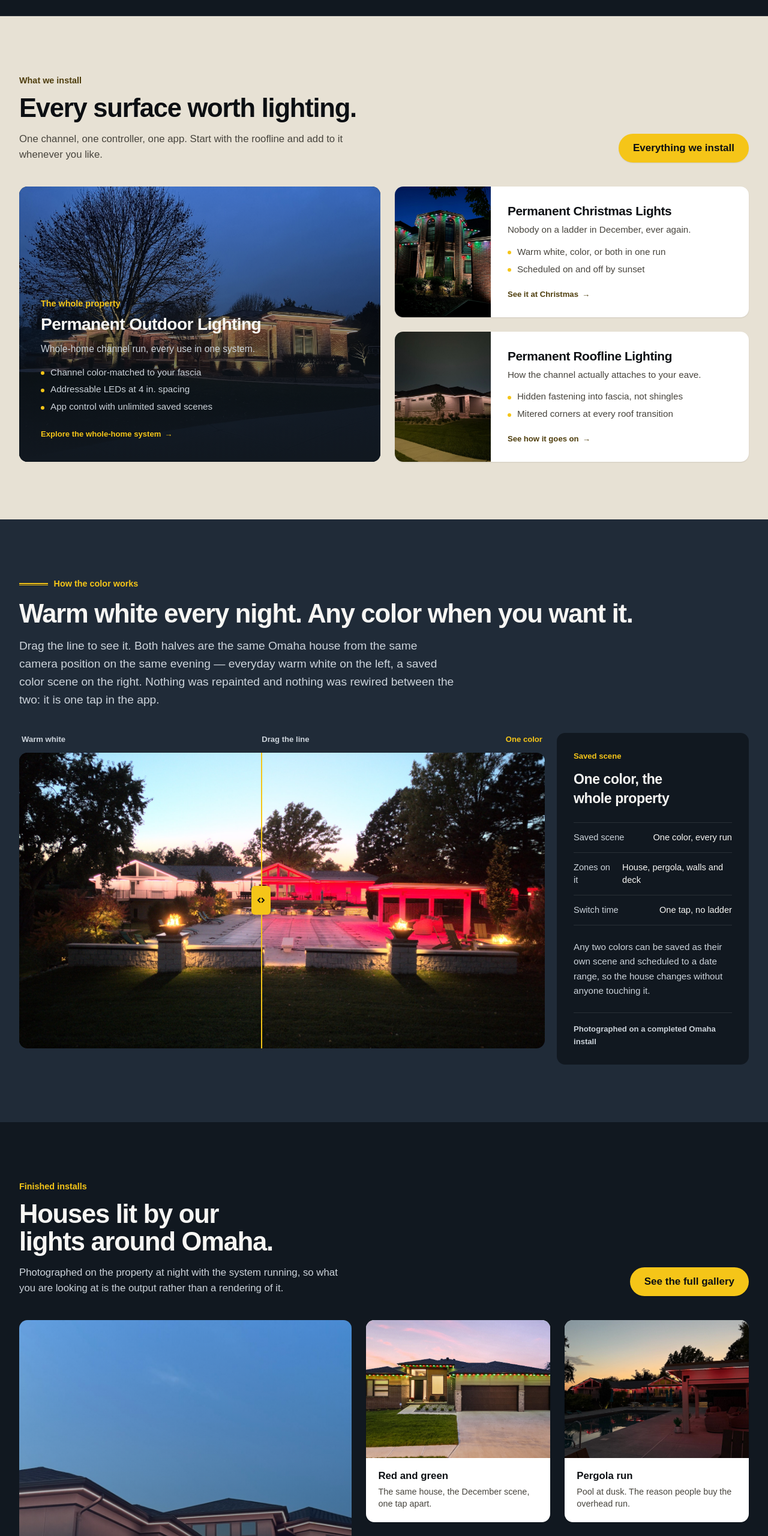
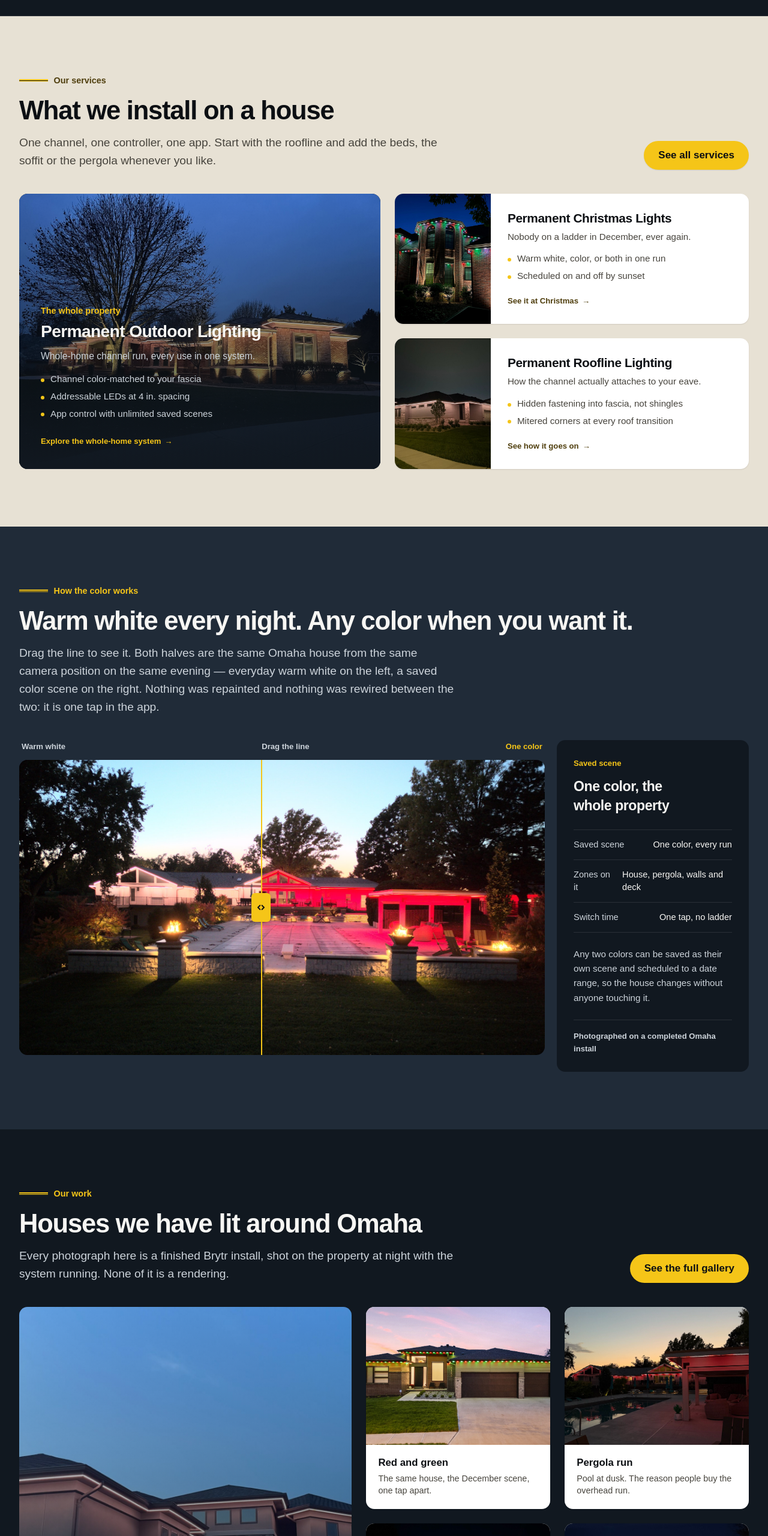
Before and after one commit to kvelasquez315/brytr-site, a Next.js app: page / in a window 1280 px wide. Shown: the part 945-3506 px from the top of the page at 60% size. Built offline with nearby package versions, Linux system fonts and the light colour scheme; a web font is replaced by a local one.

Commit message:
Label every home section, and restructure Haven so it announces itself

```diff
--- a/components/sections/home-v2.tsx
+++ b/components/sections/home-v2.tsx
@@ -6,7 +6,7 @@ import { images } from "@/content/images";
 import { reviews, reviewProof } from "@/content/reviews";
 import { googleLogo } from "@/content/badges";
 import { Button } from "@/components/ui/button";
-import { QuoteForm } from "@/components/ui/bits";
+import { QuoteForm, SectionHead } from "@/components/ui/bits";
 
 /* BUILT FROM THE REFERENCES THIS TIME, WITH THE REFERENCES ACTUALLY OPEN.
  *
@@ -34,9 +34,14 @@ import { QuoteForm } from "@/components/ui/bits";
  * the exact opposite of what I shipped. Everything below is those four things, in Brytr's navy,
  * cream and amber instead of Property Pest's green, cream and rust.
  *
- * AND THE CLIENT OUTRANKS THE REFERENCE WHERE THEY DISAGREE. Property Pest's trust bar is a solid
- * band with three credential badges; he asked for a translucent overlay on the hero with no
- * badges, so that is what it is. He asked for Google-style review cards, so they are back.
+ * AND EVERY SECTION NOW NAMES ITSELF. The client, scrolling the live page: "I'm not sure what I'm
+ * looking at when I'm scrolling through." freedomexteriorsusa.com labels every section - OUR
+ * SERVICES, WHY HOMEOWNERS CHOOSE US, WHO WE ARE, AREAS WE SERVE - with an accent eyebrow, a plain
+ * headline that names the section, and one line of explanation. Every header below goes through
+ * SectionHead, so none of them can drift apart. See the note on it in components/ui/bits.
+ *
+ * AND THE CLIENT OUTRANKS THE REFERENCE WHERE THEY DISAGREE. He asked for Google-style review
+ * cards, so they are back and they are not moving again.
  */
 
 /* ---- the shared vocabulary, so the page reads as one system ------------------ */
@@ -82,7 +87,7 @@ function Stars({ className, size = "1rem" }: { className?: string; size?: string
 }
 
 /* ==============================================================================
- * 2 - WHAT WE INSTALL - the bento: one tall photo card, two stacked beside it
+ * 3 - OUR SERVICES - the bento: one tall photo card, two stacked beside it
  *
  * WHAT THIS REPLACES. Three full-width rows, photograph one side and copy the other, alternating
  * down the page. The client: "text on the side of images going all the way down, just taking up a
@@ -106,18 +111,15 @@ export function Installs() {
   return (
     <section className="section bg-muted">
       <div className="shell">
+        {/* NAMED, NOT CLEVER. "Every surface worth lighting" is a slogan; "What we install on a
+          * house" tells a homeowner scrolling past exactly what they have arrived at. */}
         <div className="flex flex-wrap items-end justify-between gap-x-12 gap-y-6">
-          <div>
-            <p className="eyebrow">What we install</p>
-            <h2 className="display-hero mt-3 max-w-[24ch] text-foreground">
-              Every surface worth lighting.
-            </h2>
-            <p className="lead mt-4 text-muted-foreground">
-              One channel, one controller, one app. Start with the roofline and add to it whenever
-              you like.
-            </p>
-          </div>
-          <Button asChild size="md"><Link href="/services">Everything we install</Link></Button>
+          <SectionHead
+            eyebrow="Our services"
+            title="What we install on a house"
+            lede="One channel, one controller, one app. Start with the roofline and add the beds, the soffit or the pergola whenever you like."
+          />
+          <Button asChild size="md"><Link href="/services">See all services</Link></Button>
         </div>
 
         <div className="mt-10 grid gap-6 lg:grid-cols-[1.02fr_1fr]">
@@ -188,7 +190,7 @@ export function Installs() {
 }
 
 /* ==============================================================================
- * 4 - WHAT PEOPLE SAY - the Google review cards, restored
+ * 7 - REVIEWS - the Google review cards
  *
  * These were three white cards with a star row, and the client had asked for them in exactly those
  * words: "Design these so they look like actual review cards from Google and use the Google logo
@@ -199,6 +201,9 @@ export function Installs() {
  * Property Pest's version is the same object: white 14px card, star row along the top, the quote,
  * then the name in bold with "Verified Google review" beside it in grey. Above the row: headline,
  * a star row with a one-line subhead, and an outlined pill to read the rest.
+ *
+ * THE SECTION SITS LATE NOW, where Freedom puts its testimonials. It used to be fourth, which
+ * spent the page's proof before the reader had seen any of the work it was about.
  *
  * WHAT IS REAL AND WHAT IS NOT:
  *   the text     verbatim from the review, never tidied or shortened
@@ -216,17 +221,21 @@ export function Proof() {
   return (
     <section className="section bg-background">
       <div className="shell">
+        {/* This section had NO eyebrow at all, which is why three quotes appeared out of nowhere
+          * when you scrolled onto it. */}
         <div className="flex flex-wrap items-end justify-between gap-x-12 gap-y-6">
           <div>
-            <h2 className="display-hero max-w-[22ch] text-foreground">
-              What Omaha homeowners say.
-            </h2>
-            <div className="mt-4 flex flex-wrap items-center gap-x-4 gap-y-2">
+            <SectionHead
+              eyebrow="Reviews"
+              title="What Omaha homeowners say"
+              lede="Real reviews, quoted word for word, from people whose houses are in the photographs above."
+            />
+            <div className="mt-5 flex flex-wrap items-center gap-x-3 gap-y-2">
               <Stars size="1.1rem" />
               <p className="text-base text-muted-foreground">
-                Real, verbatim reviews. <span className="u font-semibold text-foreground">{reviewProof.average}</span>{" "}
+                <span className="u font-semibold text-foreground">{reviewProof.average}</span>{" "}
                 across <span className="u font-semibold text-foreground">{reviewProof.count}</span>{" "}
-                {googleLogo ? "" : "Google "}reviews.
+                {googleLogo ? "" : "Google "}reviews
               </p>
             </div>
           </div>
@@ -264,12 +273,13 @@ export function Proof() {
 }
 
 /* ==============================================================================
- * 5 - THE BAND - the amber landmark
+ * 8 - THE BAND - the amber call to action
  *
- * TruGreen runs a coloured call-to-action band across the middle of its home page, and it does two
- * jobs at once: it is the strongest colour on the page, and it is a landmark, so a reader
- * scrolling knows where they are. Amber is defensible on a lighting site because amber IS the
- * product. Full width, no container, and the button is a pill like everything else now.
+ * TruGreen runs a coloured call-to-action band across the middle of its home page, and Freedom puts
+ * a photographic one just before its footer with two buttons on it. It does two jobs at once: it is
+ * the strongest colour on the page, and it is a landmark, so a reader scrolling knows where they
+ * are. Amber is defensible on a lighting site because amber IS the product. No eyebrow on this one
+ * on purpose - it is an instruction, not a section to read.
  * ============================================================================ */
 export function Band() {
   return (
@@ -300,7 +310,7 @@ export function Band() {
 }
 
 /* ==============================================================================
- * 6 - THE WORK - the bento gallery
+ * 5 - OUR WORK - the bento gallery
  *
  * THE HORIZONTAL SCROLL IS GONE. The client: "some random scroll going on, like a little page
  * where we have the whole gallery at." Right again - a scroll container on a home page hides most
@@ -330,16 +340,12 @@ export function Work() {
     <section className="section bg-primary">
       <div className="shell">
         <div className="flex flex-wrap items-end justify-between gap-x-12 gap-y-6">
-          <div>
-            <p className="eyebrow eyebrow--on-dark">Finished installs</p>
-            <h2 className="display-hero mt-3 max-w-[22ch] text-on-dark">
-              Houses lit by our lights around Omaha.
-            </h2>
-            <p className="lead mt-4 text-on-dark-muted">
-              Photographed on the property at night with the system running, so what you are
-              looking at is the output rather than a rendering of it.
-            </p>
-          </div>
+          <SectionHead
+            onDark
+            eyebrow="Our work"
+            title="Houses we have lit around Omaha"
+            lede="Every photograph here is a finished Brytr install, shot on the property at night with the system running. None of it is a rendering."
+          />
           <Button asChild size="md"><Link href="/gallery">See the full gallery</Link></Button>
         </div>
 
@@ -402,15 +408,7 @@ export function Work() {
 }
 
 /* ==============================================================================
- * 7 - HAVEN, AND WHY US - one section, Property Pest's closing composition
- *
- * This was two sections: a hairline-ruled list of Haven lines, then a separate full-width dark band
- * carrying the crew arguments. Both were flat type on flat ground, and the pair ran two screens.
- *
- * Property Pest closes with a left column of eyebrow, headline, body and a DARK STAT CARD carrying
- * four figures in its accent colour, beside a right column of white cards. That composition holds
- * both of these arguments at once in one screen, and the stat card is where the crew facts belong:
- * they are absolutes, not paragraphs.
+ * 6 - WHY HOMEOWNERS CHOOSE US - Haven, and the crew
  *
  * THE LOGOS ARE STILL A SLOT. Haven and Jellyfish are somebody else's trademarks: used in their
  * own colours from their own asset pack, or not used. `systemLogo` in content/badges.ts renders one
@@ -433,41 +431,28 @@ const CREW_FACTS: [string, string][] = [
   ["Hidden", "Wire runs concealed, and capped at the end"],
 ];
 
+/* RESTRUCTURED SO THE SECTION ANNOUNCES ITSELF. This was a two-column mash: a headline squeezed
+ * into a 27rem column beside four cards, with the crew figures in a panel under the headline. You
+ * could not tell where the section began or what it was about, and the headline wrapped to four
+ * lines at that measure.
+ *
+ * Freedom Exteriors' shape instead: the header runs the full width of the section, the cards sit
+ * under it in one clean row, and the figures go in a full-width strip at the foot - which is
+ * exactly what its under-hero band does with 8+ YEARS / 100% LICENSED / 26yr / 4.9 STAR.
+ *
+ * (The comment you are reading sits ABOVE the return. A block comment between `return (` and the
+ * JSX parses as an expression and the build dies. Fourth time this session.) */
 export function Hardware() {
   return (
     <section className="section bg-muted">
-      <div className="shell grid gap-10 lg:grid-cols-[minmax(0,27rem)_minmax(0,1fr)] lg:gap-16">
-        <div>
-          <p className="eyebrow">The hardware, and the crew</p>
-          <h2 className="display-section mt-3 text-foreground">
-            We lead with Haven, and install every line of it.
-          </h2>
-          <p className="lead mt-4 text-muted-foreground">
-            One manufacturer for the roofline, the soffit, the ground and the overhead runs, so the
-            whole property answers to the same app. Installed by the people who quoted it.
-          </p>
+      <div className="shell">
+        <SectionHead
+          eyebrow="Why homeowners choose us"
+          title="We lead with Haven, and install every line of it"
+          lede="One manufacturer for the roofline, the soffit, the ground and the overhead runs, so the whole property answers to the same app - installed by the same crew that quoted it."
+        />
 
-          <div className="mt-7 rounded-lg bg-primary p-7">
-            <dl className="grid gap-x-6 gap-y-6 sm:grid-cols-2">
-              {CREW_FACTS.map(([f, l]) => (
-                <div key={l}>
-                  <dt className="u font-display text-[1.6rem] font-bold leading-none text-accent">{f}</dt>
-                  <dd className="mt-2 text-[0.9rem] leading-snug text-on-dark-muted">{l}</dd>
-                </div>
-              ))}
-            </dl>
-            <Link
-              href="/how-it-works"
-              data-spot
-              className="group mt-7 inline-block border-t border-on-dark/15 pt-5 font-semibold text-on-dark underline decoration-accent decoration-2 underline-offset-4"
-            >
-              See how an install runs, start to finish
-              <Arrow />
-            </Link>
-          </div>
-        </div>
-
-        <div className="grid gap-5 sm:grid-cols-2">
+        <div className="mt-10 grid gap-5 sm:grid-cols-2 lg:grid-cols-4">
           {HAVEN.map((h) => {
             const img = images[h.photo];
             return (
@@ -483,7 +468,7 @@ export function Hardware() {
                       src={img.src}
                       alt={img.alt}
                       fill
-                      sizes="(min-width:640px) 22vw, 100vw"
+                      sizes="(min-width:1024px) 23vw, (min-width:640px) 45vw, 100vw"
                       className="object-cover transition-transform duration-[--dur-slow] ease-[--ease-out-expo] group-hover:scale-[1.05]"
                     />
                   </div>
@@ -502,26 +487,51 @@ export function Hardware() {
             );
           })}
         </div>
+
+        {/* THE FIGURES, as a full-width strip. Four absolutes divided by hairlines, the shape of
+          * Freedom's under-hero band. Every one confirmed by the client: nothing goes in a stat
+          * strip without a source, because an invented figure in a stat strip is the most quotable
+          * lie on a website. */}
+        <div className="mt-10 rounded-lg bg-primary px-7 py-8 sm:px-9">
+          <dl className="grid gap-x-8 gap-y-8 sm:grid-cols-2 lg:grid-cols-4">
+            {CREW_FACTS.map(([f, l], i) => (
+              <div key={l} className={i ? "lg:border-l lg:border-on-dark/15 lg:pl-8" : ""}>
+                <dt className="u font-display text-[1.75rem] font-bold leading-none text-accent">{f}</dt>
+                <dd className="mt-2.5 text-[0.9rem] leading-snug text-on-dark-muted">{l}</dd>
+              </div>
+            ))}
+          </dl>
+          {/* The rule goes on a full-width wrapper. It was on the inline-block link itself, so it
+            * only spanned the width of the text and read as a stray dash. */}
+          <div className="mt-8 border-t border-on-dark/15 pt-6">
+            <Link
+              href="/how-it-works"
+              data-spot
+              className="group font-semibold text-on-dark underline decoration-accent decoration-2 underline-offset-4"
+            >
+              See how an install runs, start to finish
+              <Arrow />
+            </Link>
+          </div>
+        </div>
       </div>
     </section>
   );
 }
 
 /* ==============================================================================
- * 8 - THE CLOSER
+ * 9 - FREE CONSULTATION - the closer
  * ============================================================================ */
 export function Closer() {
   return (
     <section className="section bg-background">
       <div className="shell grid gap-12 lg:grid-cols-[minmax(0,1fr)_30rem] lg:items-start lg:gap-20">
         <div>
-          <h2 className="display-hero max-w-[18ch] text-foreground">
-            See it on your house before you buy.
-          </h2>
-          <p className="lead mt-4 text-muted-foreground">
-            We come out after dark, walk the property, and show you the design on your own
-            elevation. No charge, and no obligation.
-          </p>
+          <SectionHead
+            eyebrow="Free consultation"
+            title="See it on your house before you buy"
+            lede="We come out after dark, walk the property, and show you the design on your own elevation. No charge and no obligation."
+          />
           <p className="mt-8 text-base text-muted-foreground">Or call us directly</p>
           <a
             href={site.phoneHref}
```
